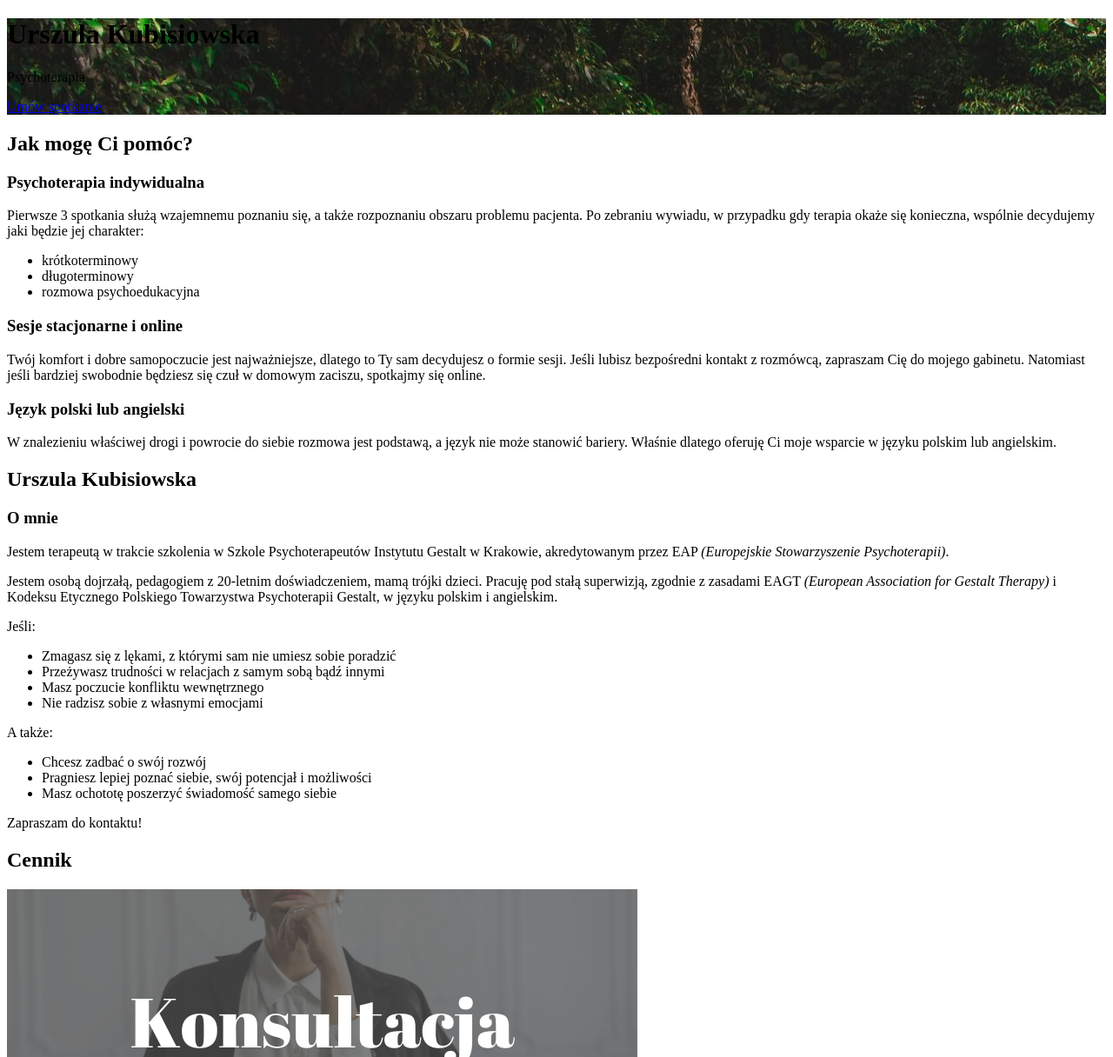
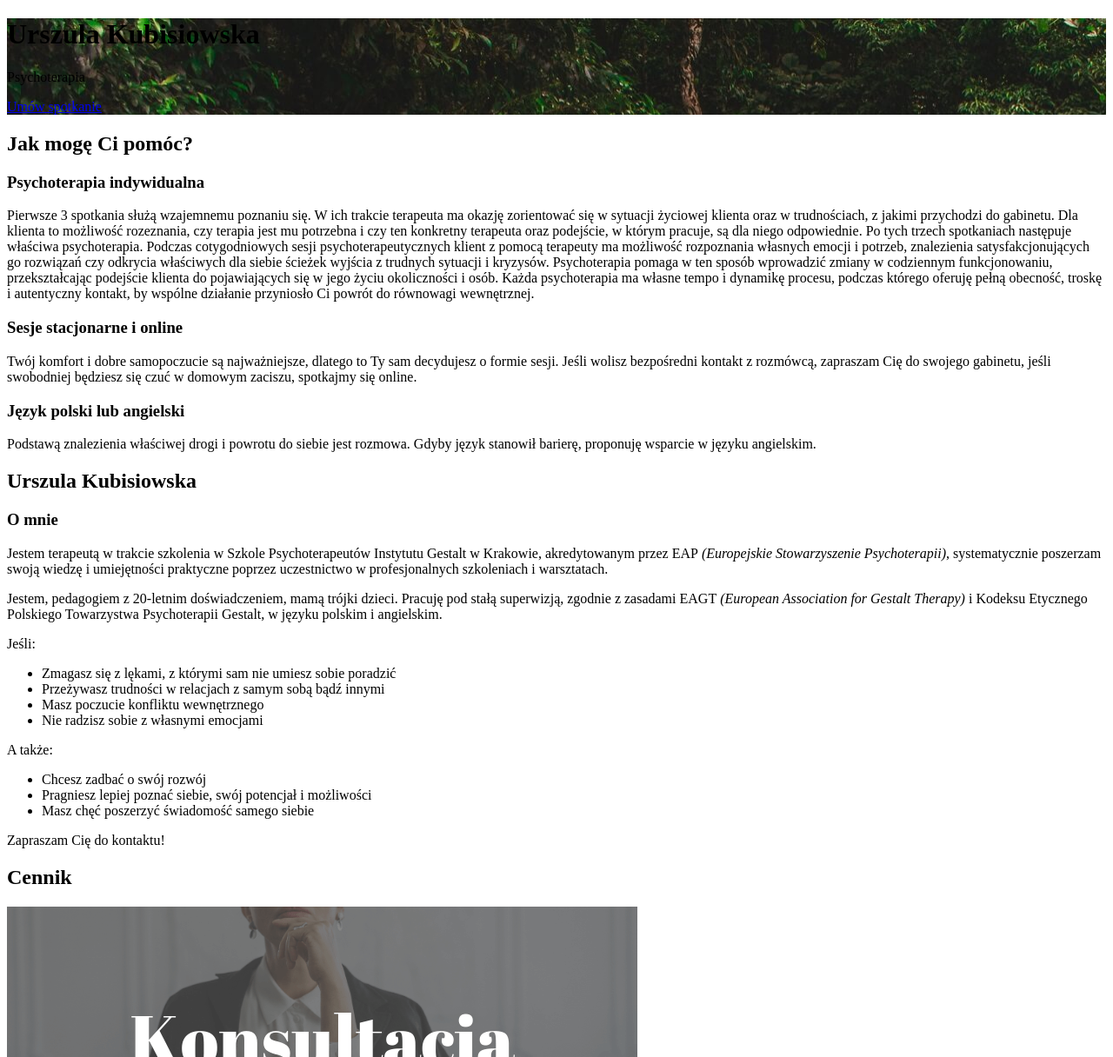
Before and after one commit to kkasinska/KKWedding, a Node project: template src/pages/index.hbs in a window 1280 px wide. Shown: the top 1216 px of the page at 87% size. Run offline with Node 20 templates, Linux system fonts and the light colour scheme; the template is opened without the code that fills it, so the values that code supplies are empty.

Commit message:
Change About and Services

```diff
--- a/src/pages/index.hbs
+++ b/src/pages/index.hbs
@@ -28,13 +28,12 @@
                     <i class="fa fa-heart-o fa-3x" aria-hidden="true"></i>
                 </div>
                 <h3 class="text-center">Psychoterapia indywidualna</h3>
-                <p>Pierwsze 3 spotkania służą wzajemnemu poznaniu się, a także rozpoznaniu obszaru problemu pacjenta. Po zebraniu wywiadu, w przypadku gdy terapia okaże się konieczna, wspólnie decydujemy jaki będzie jej charakter:
-                    <ul>
-                        <li>krótkoterminowy</li>
-                        <li>długoterminowy</li>
-                        <li>rozmowa psychoedukacyjna</li>
-                    </ul>
-                </p>
+                <p>Pierwsze 3 spotkania służą wzajemnemu poznaniu się. W ich trakcie terapeuta ma okazję zorientować się w sytuacji życiowej klienta oraz w trudnościach, z jakimi przychodzi do gabinetu.
+Dla klienta to możliwość rozeznania, czy terapia jest mu potrzebna i czy ten konkretny terapeuta oraz podejście, w którym pracuje, są dla niego odpowiednie.
+Po tych trzech spotkaniach następuje właściwa psychoterapia.
+Podczas cotygodniowych sesji psychoterapeutycznych klient z pomocą terapeuty ma możliwość rozpoznania własnych emocji i potrzeb, znalezienia satysfakcjonujących go rozwiązań czy odkrycia właściwych dla siebie ścieżek wyjścia z trudnych sytuacji i kryzysów.
+Psychoterapia pomaga w ten sposób wprowadzić zmiany w codziennym funkcjonowaniu, przekształcając podejście klienta do pojawiających się w jego życiu okoliczności i osób.
+Każda psychoterapia ma własne tempo i dynamikę procesu, podczas którego oferuję pełną obecność, troskę i autentyczny kontakt, by wspólne działanie przyniosło Ci powrót do równowagi wewnętrznej.</p>
             </div>
 
             <div class="col-xs-12 col-md-4">
@@ -42,14 +41,14 @@
                     <i class="fa fa-comments-o fa-3x" aria-hidden="true"></i>
                 </div>
                 <h3 class="text-center">Sesje stacjonarne i online</h3>
-                <p>Twój komfort i dobre samopoczucie jest najważniejsze, dlatego to Ty sam decydujesz o formie sesji. Jeśli lubisz bezpośredni kontakt z rozmówcą, zapraszam Cię do mojego gabinetu. Natomiast jeśli bardziej swobodnie będziesz się czuł w domowym zaciszu, spotkajmy się online.</p>
+                <p>Twój komfort i dobre samopoczucie są najważniejsze, dlatego to Ty sam decydujesz o formie sesji. Jeśli wolisz bezpośredni kontakt z rozmówcą, zapraszam Cię do swojego gabinetu, jeśli swobodniej będziesz się czuć w domowym zaciszu, spotkajmy się online.</p>
             </div>
             <div class="col-xs-12 col-md-4">
                 <div class="fa-container">
                     <i class="fa fa-globe fa-3x" aria-hidden="true"></i>
                 </div>
                 <h3 class="text-center">Język polski lub angielski </h3>
-                <p> W znalezieniu właściwej drogi i powrocie do siebie rozmowa jest podstawą, a język nie może stanowić bariery. Właśnie dlatego oferuję Ci moje wsparcie w języku polskim lub angielskim.</p>
+                <p> Podstawą znalezienia właściwej drogi i powrotu do siebie jest rozmowa. Gdyby język stanowił barierę, proponuję wsparcie w języku angielskim.</p>
             </div>
         </div>
     </div>
@@ -65,10 +64,8 @@
             <div class="col-md-6 col-md-offset-6 text-column">
                 <h2>Urszula Kubisiowska</h2>
                 <h3>O mnie</h3>
-                <p>Jestem terapeutą w trakcie szkolenia w Szkole Psychoterapeutów Instytutu  Gestalt w Krakowie, akredytowanym przez EAP <i>(Europejskie Stowarzyszenie Psychoterapii)</i>.</p>
-                <p>
-                    Jestem osobą dojrzałą, pedagogiem z 20-letnim doświadczeniem, mamą trójki dzieci. Pracuję pod stałą superwizją, zgodnie z zasadami EAGT <i>(European Association for Gestalt Therapy)</i> i Kodeksu Etycznego Polskiego Towarzystwa Psychoterapii Gestalt, w języku polskim i angielskim.
-                </p>
+                <p>Jestem terapeutą w trakcie szkolenia w Szkole Psychoterapeutów Instytutu Gestalt w Krakowie, akredytowanym przez EAP <i>(Europejskie Stowarzyszenie Psychoterapii)</i>, systematycznie poszerzam swoją wiedzę i umiejętności praktyczne poprzez uczestnictwo w profesjonalnych szkoleniach i warsztatach.</p>
+                <p>Jestem, pedagogiem z 20-letnim doświadczeniem, mamą trójki dzieci. Pracuję pod stałą superwizją, zgodnie z zasadami EAGT <i>(European Association for Gestalt Therapy)</i> i Kodeksu Etycznego Polskiego Towarzystwa Psychoterapii Gestalt, w języku polskim i angielskim.</p>
                 <p>Jeśli:
                     <ul>
                         <li>Zmagasz się z  lękami, z którymi sam nie umiesz sobie poradzić</li>
@@ -80,9 +77,9 @@
                     <ul>
                         <li>Chcesz zadbać o swój rozwój</li>
                         <li>Pragniesz lepiej poznać siebie, swój potencjał i możliwości</li>
-                        <li>Masz ochototę poszerzyć świadomość samego siebie</li>
+                        <li>Masz chęć poszerzyć świadomość samego siebie</li>
                     </ul>
-                Zapraszam do kontaktu!
+                Zapraszam Cię do kontaktu!
                 </p>
 
             </div>
```
